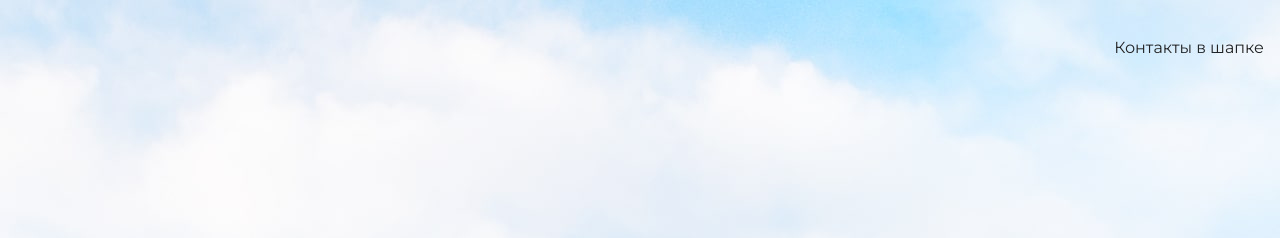
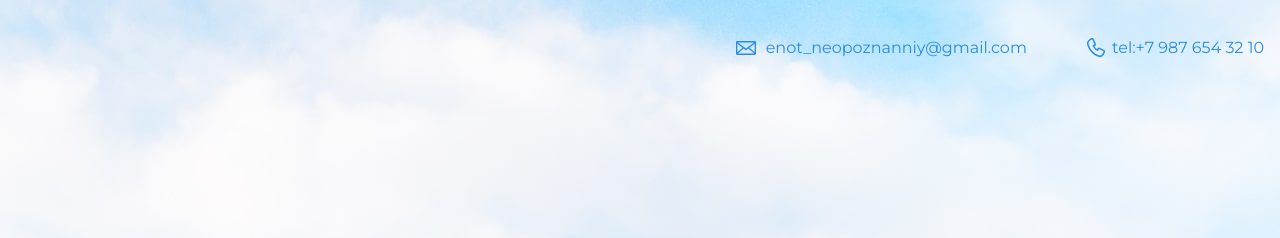
Before and after one commit to serhiy-web/first_site, a plain HTML site: page index.html in a window 1280 px wide. Shown: the top 238 px of the page. Drawn offline with nearby package versions, Linux system fonts and the light colour scheme.

Commit message:
Изменение телефона и emal

```diff
--- a/index.html
+++ b/index.html
@@ -12,7 +12,10 @@
   <body>
     <header class="page-header">
     	<div class="container">
-      Контакты в шапке
+      <a class="header-email"
+      href="mailto:enot_neopoznanniy@gmail.com">enot_neopoznanniy@gmail.com</a>
+      <a class="header-phone"
+      href="tel:+79876543210">tel:+7 987 654 32 10</a>
     </div>
     </header>
 
```
